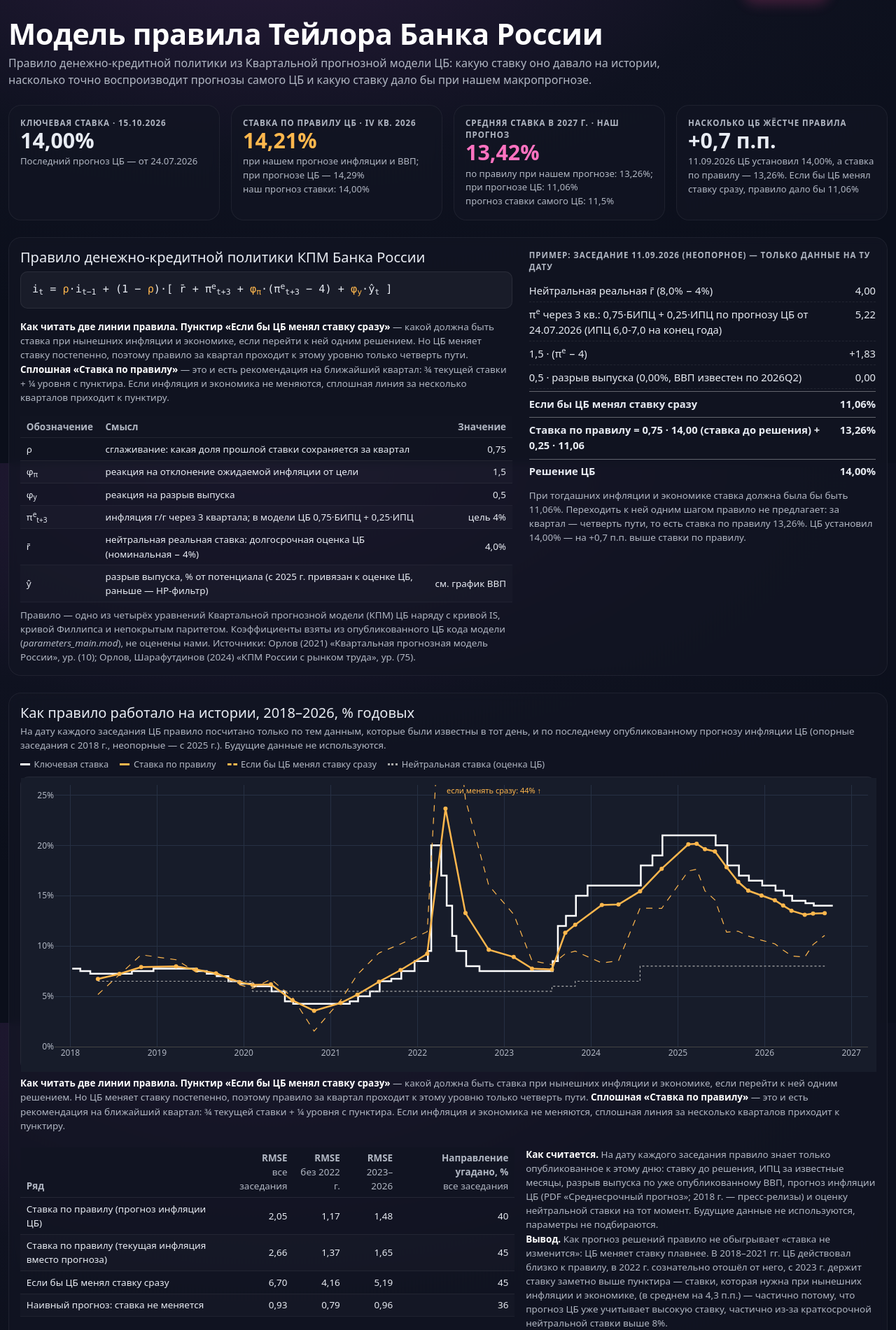
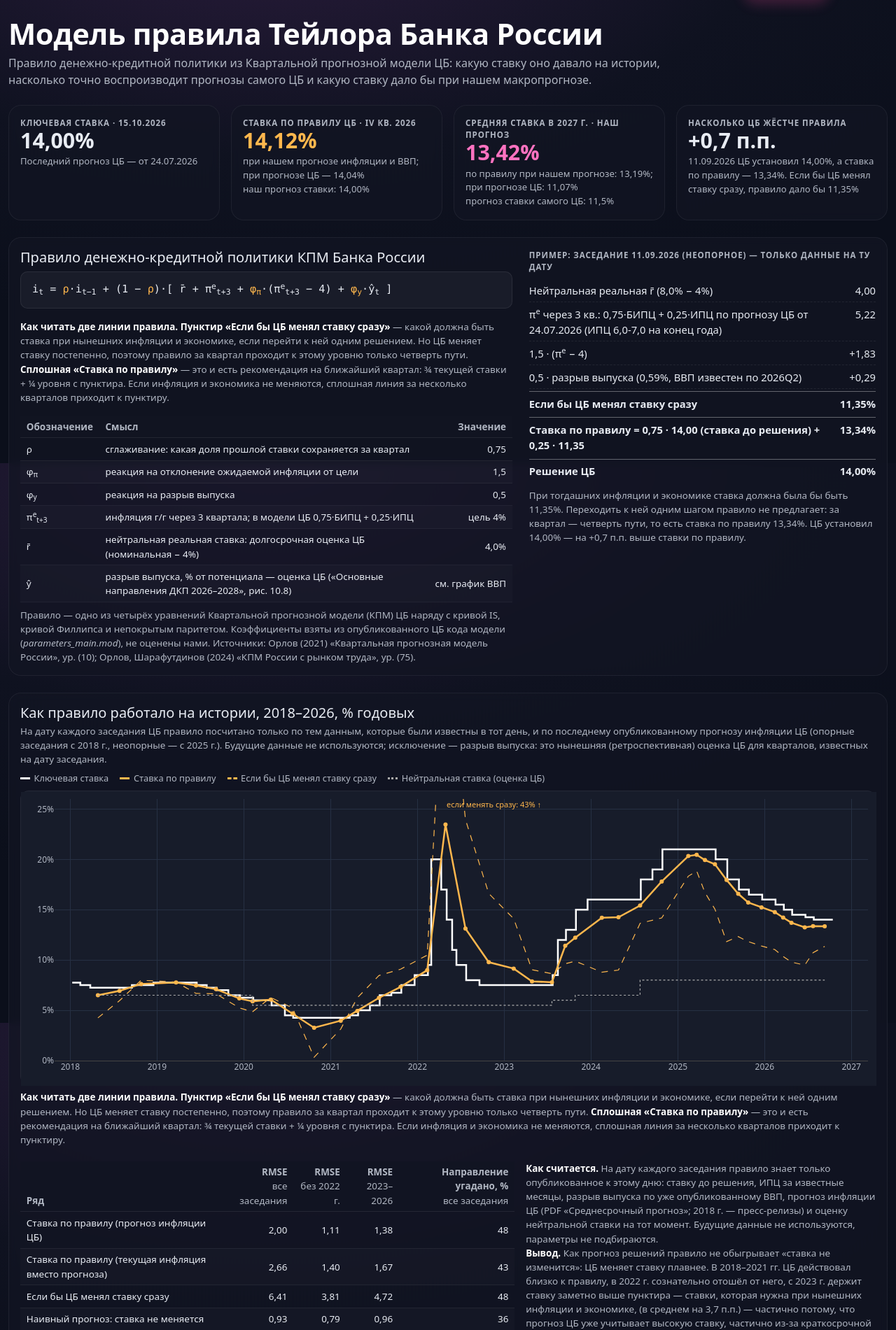
Before and after one commit to andreynes/macroforecasts, a Flask app: page /cbr-models in a window 1280 px wide. Shown: the part 138-2039 px from the top of the page at 70% size. Run offline with Flask 3, Linux system fonts and the light colour scheme; parts of the project's set-up code (start-up, migrations or seed data) failed here and were passed over; some libraries are stand-ins or nearby versions.

Commit message:
«Модели ЦБ»: разрыв выпуска — оценка ЦБ из ОНДКП 2026–2028 (рис. 10.8)
Разрыв выпуска восстановлен из векторного графика ЦБ (шкала откалибрована по
ВВП Росстата, R² = 0,996), 2003Q2–2025Q2; дальше — продление по факту ВВП с
потенциальным ростом ЦБ 2,5%. Используется в истории, калибровке и прогнозе.

Co-Authored-By: Claude Opus 5.5 <noreply@anthropic.com>

```diff
--- a/templates/cbr_models.html
+++ b/templates/cbr_models.html
@@ -85,7 +85,8 @@
       <div class="card-body">
         <h5 class="card-title mb-1">Как правило работало на истории, 2018–2026, % годовых</h5>
         <div class="cbm-note mb-2">На дату каждого заседания ЦБ правило посчитано только по тем данным, которые были известны в тот день, и по последнему
-          опубликованному прогнозу инфляции ЦБ (опорные заседания с 2018 г., неопорные — с 2025 г.). Будущие данные не используются.</div>
+          опубликованному прогнозу инфляции ЦБ (опорные заседания с 2018 г., неопорные — с 2025 г.). Будущие данные не используются;
+          исключение — разрыв выпуска: это нынешняя (ретроспективная) оценка ЦБ для кварталов, известных на дату заседания.</div>
         <div class="cbm-legend mb-2">
           <span><i style="background:#fff"></i>Ключевая ставка</span>
           <span><i style="background:#ffb74d"></i>Ставка по правилу</span>
@@ -165,7 +166,7 @@
         <div class="cbm-legend mb-2">
           <span><i style="background:#fff"></i>Рост ВВП, г/г</span>
           <span><i class="dash" style="border-color:#fff"></i>рост ВВП — прогноз</span>
-          <span><i class="bar" style="background:#9be7ff"></i>Разрыв выпуска, факт (оценка)</span>
+          <span><i class="bar" style="background:#9be7ff"></i>Разрыв выпуска — оценка ЦБ</span>
           <span><i class="bar" style="background:rgba(155,231,255,.35)"></i>Разрыв выпуска — прогноз (идёт в правило)</span>
         </div>
         <div id="chartGdp" class="chart" style="height:320px"></div>
@@ -271,7 +272,7 @@
       <tr><td>φ<sub>y</sub></td><td class="wrap">реакция на разрыв выпуска</td><td>${nf(p.phi_y, 1)}</td></tr>
       <tr><td>π<sup>e</sup><sub>t+3</sub></td><td class="wrap">инфляция г/г через 3 квартала; в модели ЦБ ${nf(p.w_core)}·БИПЦ + ${nf(1 - p.w_core)}·ИПЦ</td><td>цель ${nf(p.target, 0)}%</td></tr>
       <tr><td>r̄</td><td class="wrap">нейтральная реальная ставка: долгосрочная оценка ЦБ (номинальная − 4%)</td><td>${nf(p.neutral_history.at(-1).v - p.target, 1)}%</td></tr>
-      <tr><td>ŷ</td><td class="wrap">разрыв выпуска, % от потенциала (с 2025 г. привязан к оценке ЦБ, раньше — HP-фильтр)</td><td>см. график ВВП</td></tr></tbody>`;
+      <tr><td>ŷ</td><td class="wrap">разрыв выпуска, % от потенциала — оценка ЦБ («Основные направления ДКП 2026–2028», рис. 10.8)</td><td>см. график ВВП</td></tr></tbody>`;
     $("cbmExample").innerHTML = `
       <div class="cbm-eyebrow mb-2">Пример: заседание ${ruDate(e.date)}${e.is_core ? "" : " (неопорное)"} — только данные на ту дату</div>
       <div class="row-l"><span>Нейтральная реальная r̄ (${nf(e.neutral, 1)}% − 4%)</span><span class="cbm-num">${nf(e.rbar)}</span></div>
@@ -359,10 +360,11 @@
     const an = Object.entries(G.annual).map(([y, v]) => `${y} г. — ${nf(v, 1)}%`).join(", ");
     $("cbmGdpNote").innerHTML = `ВВП в ценах 2021 г. с исключением сезонности (Росстат), факт по ${G.last_actual}
       (предварительная оценка: ${kv(G.prelim)}). <b>Прогноз:</b> вручную ${kv(G.manual)}; далее наш годовой рост (${g}) —
-      квартальный уровень подобран так, чтобы среднегодовой рост совпал с прогнозом. Среднегодовой рост на этом пути: ${an}. <b>Разрыв выпуска</b> — отклонение ВВП от потенциала. С ${G.anchor_from} он привязан к оценке ЦБ: по комментариям ЦБ
-      к прогнозу положительный разрыв сокращался в 2025 г. и «закроется в 1п26», поэтому разрыв в ${G.anchor_q} принят равным 0,
-      а потенциал растёт на ${nf(G.anchor_pot, 1)}% в год (середина оценки ЦБ 1,5–2,5%). До ${G.anchor_from} — HP-фильтр по всему ряду.
-      На прогнозе разрыв меняется на рост ВВП минус потенциальный рост ${nf(G.g_pot, 1)}%. Именно этот разрыв идёт в правило.`;
+      квартальный уровень подобран так, чтобы среднегодовой рост совпал с прогнозом. Среднегодовой рост на этом пути: ${an}. <b>Разрыв выпуска</b> — оценка Банка России: «Основные направления ДКП на 2026–2028 гг.», рис. 10.8 (по 2025 Q2).
+      На графике ЦБ нет числовой шкалы: значения восстановлены из векторного рисунка, шкала откалибрована по фактическому ВВП Росстата
+      (совпадение с линией ВВП на графике ЦБ — R² = 0,996). После ${G.cbr_gap_until} — продление по фактическому ВВП: потенциал ЦБ растёт
+      на ${nf(G.ext_pot, 1)}% в год (наклон его линии потенциала в 2025 г.); так разрыв закрывается к 1-му полугодию 2026 г., как пишет ЦБ.
+      На прогнозе разрыв меняется на рост ВВП минус потенциальный рост ${nf(G.g_pot, 1)}% (долгосрочная оценка ЦБ). Именно этот разрыв идёт в правило.`;
   }
 
   function renderVintage(D, i) {
@@ -454,11 +456,9 @@
       <div class="mb-2"><b>Данные.</b> Ключевая ставка и ИПЦ — Банк России; БИПЦ — Росстат (ЕМИСС); ВВП с исключением сезонности в ценах 2021 г. — Росстат;
         прогнозы ЦБ — PDF «Среднесрочный прогноз Банка России» (с 2019 г.) и пресс-релизы (2018 г.); наш прогноз — файл макропрогноза сайта.</div>
       <div class="mb-2"><b>Нейтральная ставка ЦБ (номинальная, середина диапазона):</b> ${nh}. Даты пересмотров до 2023 г. приблизительные.</div>
-      <div class="mb-2"><b>Разрыв выпуска.</b> ЦБ не публикует свою оценку численно, но в комментариях к прогнозу пишет, что положительный
-        разрыв сокращался в 2025 г. и «закроется в 1п26». С 2025 г. разрыв привязан к этому: 0 во II кв. 2026 г., потенциал растёт на 2% в год.
-        Привязка используется, только когда II кв. 2026 г. уже опубликован на дату расчёта; на более ранних заседаниях — HP-фильтр (λ = 1600)
-        по данным, известным на дату. На прогнозе разрыв меняется на рост ВВП минус потенциальный рост ЦБ. В КПМ разрыв оценивается
-        фильтром Калмана по всей модели — это главное отличие нашей реконструкции.</div>
+      <div class="mb-2"><b>Разрыв выпуска.</b> Оценка ЦБ из «Основных направлений ДКП на 2026–2028 гг.» (рис. 10.8, 2003–2025 Q2) — результат
+        его Квартальной прогнозной модели; значения восстановлены из графика. После 2025 Q2 — продление по факту ВВП с потенциальным ростом 2,5%.
+        Это ретроспективная оценка ЦБ (выпуск осени 2025 г.): на заседаниях 2018–2025 гг. ЦБ мог оценивать разрыв иначе.</div>
       <div class="mb-2"><b>Инфляция.</b> Во всех расчётах — 0,75·БИПЦ + 0,25·ИПЦ, как в правиле КПМ. ЦБ публикует прогноз только общего ИПЦ,
         поэтому на прогнозе ЦБ БИПЦ = ИПЦ − спред, где спред (ИПЦ − БИПЦ) от последнего факта линейно сходится к нулю к концу следующего года
         (ЦБ ожидает обе инфляции у цели). На нашем прогнозе БИПЦ = наш ИПЦ − спред: текущий уровень до конца ${D.inflation.spread_converge_year - 1} г.,
```
Also changed, not shown: data/cbr_models.json (+1 -1 lines).
